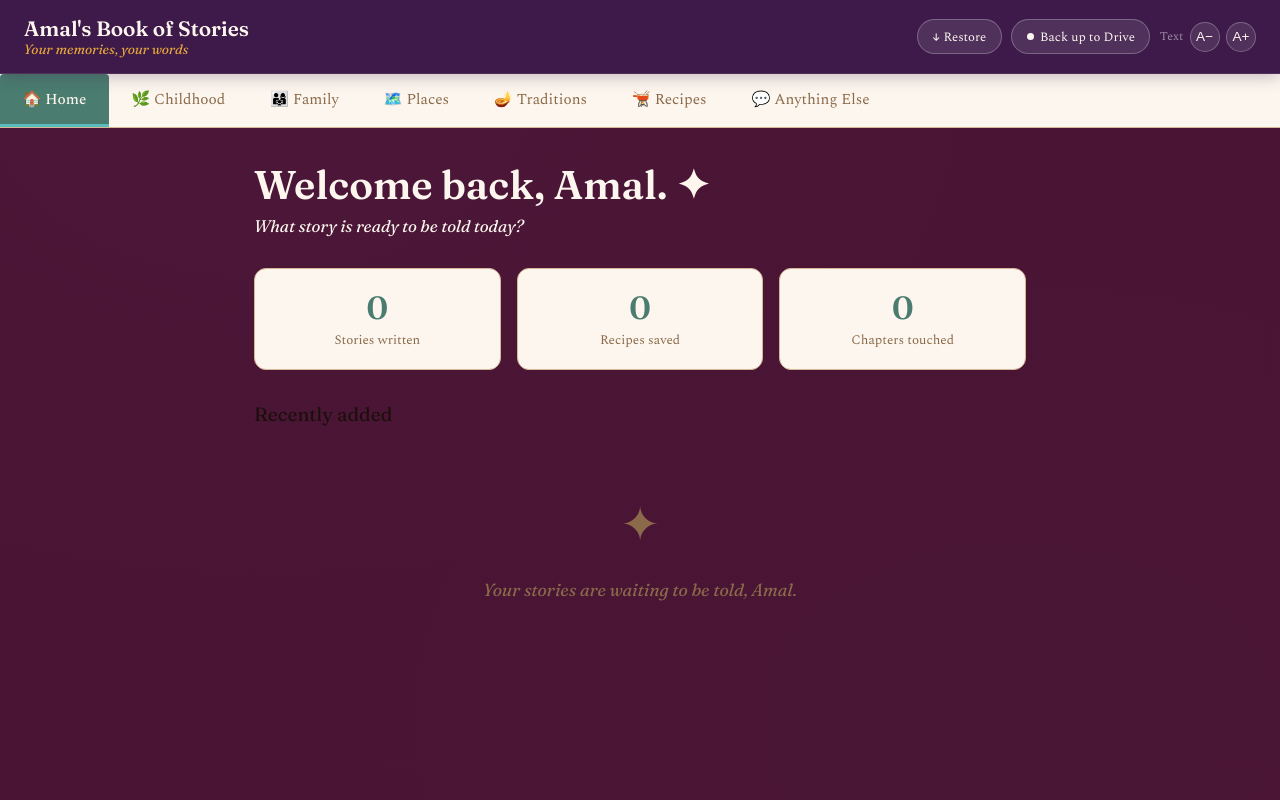
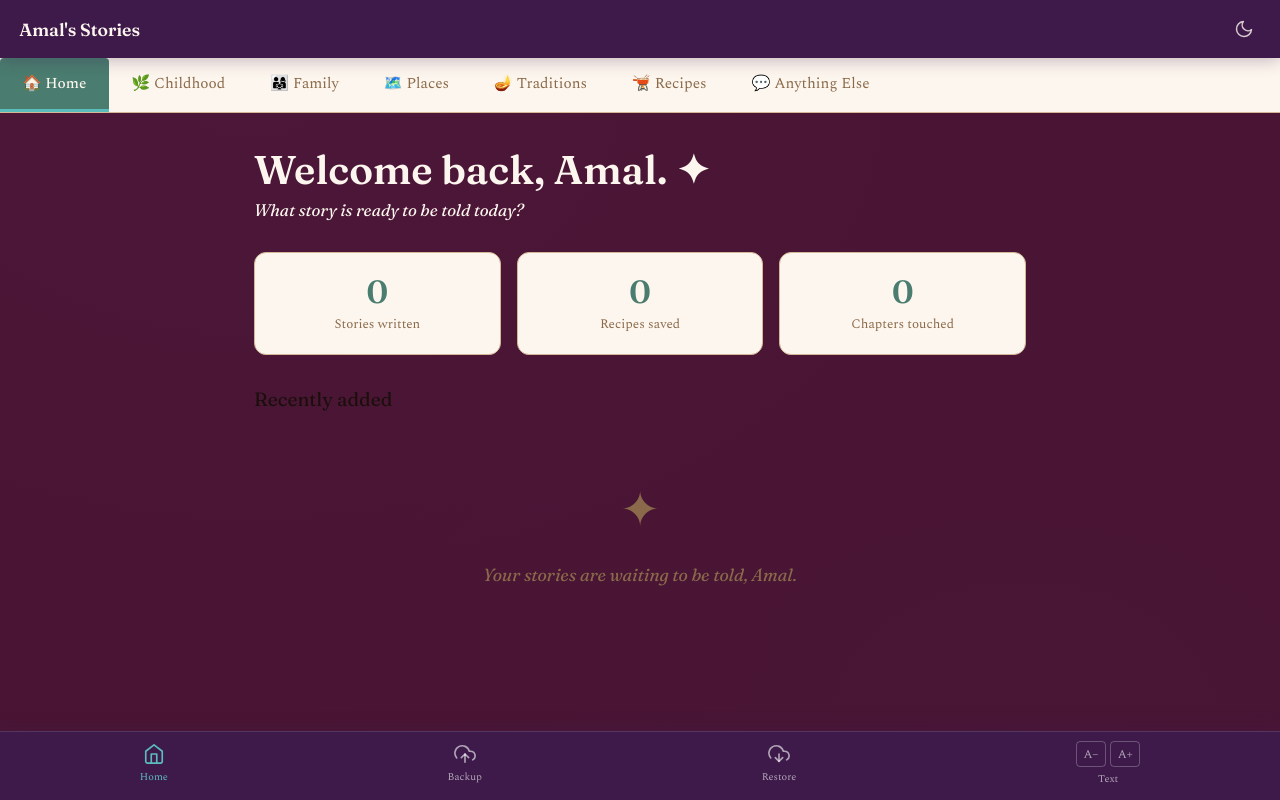
Before and after one commit to amalousa/memoir, a plain HTML site: page index.html in a window 1280 px wide. Both pictures are taken after a click on the button "Begin ✦". Drawn offline with nearby package versions, Linux system fonts and the light colour scheme.

Commit message:
update 2026-05-30 23:39

```diff
--- a/index.html
+++ b/index.html
@@ -67,24 +67,33 @@
   .btn-primary:active { transform: translateY(0); }
 
   /* ── APP SHELL ── */
-  #app { display: none; min-height: 100vh; }
+  #app { display: none; min-height: 100vh; padding-bottom: 70px; }
 
-  header { background: var(--aubergine); border-bottom: 1px solid rgba(255,255,255,0.1); padding: 1rem 1.5rem; display: flex; align-items: center; justify-content: space-between; position: sticky; top: 0; z-index: 100; box-shadow: 0 2px 16px rgba(61,26,74,0.3); }
-  .header-left .header-title { font-family: var(--font-display); font-size: 1.3rem; font-weight: 600; color: var(--warm-white); }
-  .header-left .header-sub { font-family: var(--font-display); font-style: italic; font-size: 0.85rem; color: var(--gold-light); }
-  .header-right { display: flex; align-items: center; gap: 0.6rem; flex-wrap: wrap; justify-content: flex-end; }
+  header { background: var(--aubergine); padding: 0.8rem 1.2rem; display: flex; align-items: center; justify-content: space-between; position: sticky; top: 0; z-index: 100; box-shadow: 0 2px 16px rgba(61,26,74,0.3); }
+  .header-title { font-family: var(--font-display); font-size: 1.1rem; font-weight: 600; color: var(--warm-white); }
+
+  .night-toggle { background: none; border: none; cursor: pointer; color: var(--warm-white); padding: 0.4rem; opacity: 0.8; transition: opacity 0.2s; display: flex; align-items: center; }
+  .night-toggle:hover { opacity: 1; }
+
+  /* ── BOTTOM NAV ── */
+  .bottom-nav { position: fixed; bottom: 0; left: 0; right: 0; z-index: 200; background: var(--aubergine); border-top: 1px solid rgba(255,255,255,0.12); display: flex; align-items: center; justify-content: space-around; padding: 0.6rem 0 0.8rem; box-shadow: 0 -2px 16px rgba(61,26,74,0.3); }
+  .nav-action { display: flex; flex-direction: column; align-items: center; gap: 0.25rem; background: none; border: none; cursor: pointer; color: rgba(255,255,255,0.6); font-family: var(--font-body); font-size: 0.65rem; transition: color 0.2s; padding: 0 0.8rem; }
+  .nav-action:hover { color: #5bbcbc; }
+  .nav-action.active { color: #5bbcbc; }
+  .nav-action svg { width: 22px; height: 22px; stroke: currentColor; fill: none; stroke-width: 1.8; stroke-linecap: round; stroke-linejoin: round; }
+  .nav-action span { font-size: 0.65rem; }
+  .font-pair { display: flex; gap: 0.3rem; align-items: center; }
+  .font-pair button { background: none; border: 1px solid rgba(255,255,255,0.25); color: rgba(255,255,255,0.6); border-radius: 4px; padding: 0.15rem 0.4rem; font-size: 0.75rem; cursor: pointer; font-family: var(--font-body); transition: all 0.2s; }
+  .font-pair button:hover { color: #5bbcbc; border-color: #5bbcbc; }
+
+  /* ── NIGHT MODE ── */
+  body.night { --cream: #1a0a12; --warm-white: #2a1520; --ink: #f0e6d8; --ink-soft: #c8b09a; --ink-faint: #8a7060; --border: #4a2a3a; --shadow: rgba(0,0,0,0.3); }
 
   /* ── DRIVE STATUS ── */
   .drive-btn { display: flex; align-items: center; gap: 0.4rem; padding: 0.4rem 0.9rem; border-radius: 20px; font-family: var(--font-body); font-size: 0.8rem; cursor: pointer; border: 1px solid rgba(255,255,255,0.25); background: rgba(255,255,255,0.1); color: var(--warm-white); transition: all 0.2s; white-space: nowrap; }
   .drive-btn:hover { border-color: var(--gold-light); color: var(--gold-light); background: rgba(255,255,255,0.15); }
   .drive-btn.connected { border-color: #7ecbb8; color: #7ecbb8; }
   .drive-dot { width: 7px; height: 7px; border-radius: 50%; background: currentColor; }
-
-  /* ── FONT CONTROLS ── */
-  .font-controls { display: flex; align-items: center; gap: 0.4rem; }
-  .font-btn { background: rgba(255,255,255,0.1); border: 1px solid rgba(255,255,255,0.25); color: var(--warm-white); width: 30px; height: 30px; border-radius: 50%; cursor: pointer; font-size: 0.85rem; display: flex; align-items: center; justify-content: center; transition: all 0.2s; }
-  .font-btn:hover { border-color: var(--gold-light); color: var(--gold-light); }
-  .font-label { font-size: 0.75rem; color: rgba(255,255,255,0.5); }
 
   /* ── NAV ── */
   nav { display: flex; background: var(--warm-white); border-bottom: 1px solid var(--border); overflow-x: auto; scrollbar-width: none; }
@@ -232,22 +241,12 @@
 <!-- APP -->
 <div id="app">
   <header>
-    <div class="header-left">
-      <div class="header-title">Amal's Book of Stories</div>
-      <div class="header-sub">Your memories, your words</div>
-    </div>
-    <div class="header-right">
-      <button class="drive-btn" id="import-btn" onclick="handleImportClick()" title="Restore from Google Drive">↓ Restore</button>
-      <button class="drive-btn" id="drive-btn" onclick="handleDriveClick()" title="Back up to Google Drive">
-        <span class="drive-dot"></span>
-        <span id="drive-label">Back up to Drive</span>
-      </button>
-      <div class="font-controls">
-        <span class="font-label">Text</span>
-        <button class="font-btn" onclick="adjustFont(-1)">A−</button>
-        <button class="font-btn" onclick="adjustFont(1)">A+</button>
-      </div>
-    </div>
+    <div class="header-title">Amal's Stories</div>
+    <button class="night-toggle" onclick="toggleNight()" title="Toggle night mode">
+      <svg width="20" height="20" viewBox="0 0 24 24" fill="none" stroke="currentColor" stroke-width="1.8" stroke-linecap="round" stroke-linejoin="round">
+        <path d="M21 12.79A9 9 0 1 1 11.21 3 7 7 0 0 0 21 12.79z"/>
+      </svg>
+    </button>
   </header>
 
   <nav>
@@ -344,6 +343,29 @@
     </section>
 
   </main>
+
+  <!-- BOTTOM NAV -->
+  <div class="bottom-nav">
+    <button class="nav-action active" onclick="switchTab('home', document.querySelector('.tab'))">
+      <svg viewBox="0 0 24 24"><path d="M3 9l9-7 9 7v11a2 2 0 0 1-2 2H5a2 2 0 0 1-2-2z"/><polyline points="9 22 9 12 15 12 15 22"/></svg>
+      <span>Home</span>
+    </button>
+    <button class="nav-action" id="drive-footer-btn" onclick="handleDriveClick()">
+      <svg viewBox="0 0 24 24"><polyline points="16 16 12 12 8 16"/><line x1="12" y1="12" x2="12" y2="21"/><path d="M20.39 18.39A5 5 0 0 0 18 9h-1.26A8 8 0 1 0 3 16.3"/></svg>
+      <span id="drive-footer-label">Backup</span>
+    </button>
+    <button class="nav-action" onclick="handleImportClick()">
+      <svg viewBox="0 0 24 24"><polyline points="8 16 12 20 16 16"/><line x1="12" y1="12" x2="12" y2="20"/><path d="M20.39 18.39A5 5 0 0 0 18 9h-1.26A8 8 0 1 0 3 16.3"/></svg>
+      <span>Restore</span>
+    </button>
+    <div class="nav-action">
+      <div class="font-pair">
+        <button onclick="adjustFont(-1)">A−</button>
+        <button onclick="adjustFont(1)">A+</button>
+      </div>
+      <span>Text</span>
+    </div>
+  </div>
 </div>
 
 <!-- READER OVERLAY -->
@@ -983,10 +1005,17 @@ async function importFromDrive() {
   }
 }
 
+// ── NIGHT MODE ────────────────────────────────────────────
+function toggleNight() {
+  document.body.classList.toggle('night');
+  localStorage.setItem('amal_night', document.body.classList.contains('night') ? '1' : '0');
+}
+
 // ── INIT ──────────────────────────────────────────────────
 loadLocal();
 const sf = localStorage.getItem('amal_fontscale');
 if (sf) { fontScale = parseInt(sf); document.documentElement.style.setProperty('--base-size', (18 + fontScale*2)+'px'); }
+if (localStorage.getItem('amal_night') === '1') document.body.classList.add('night');
 setupMic();
 
 document.getElementById('modal-overlay').addEventListener('click', function(e) {
```
